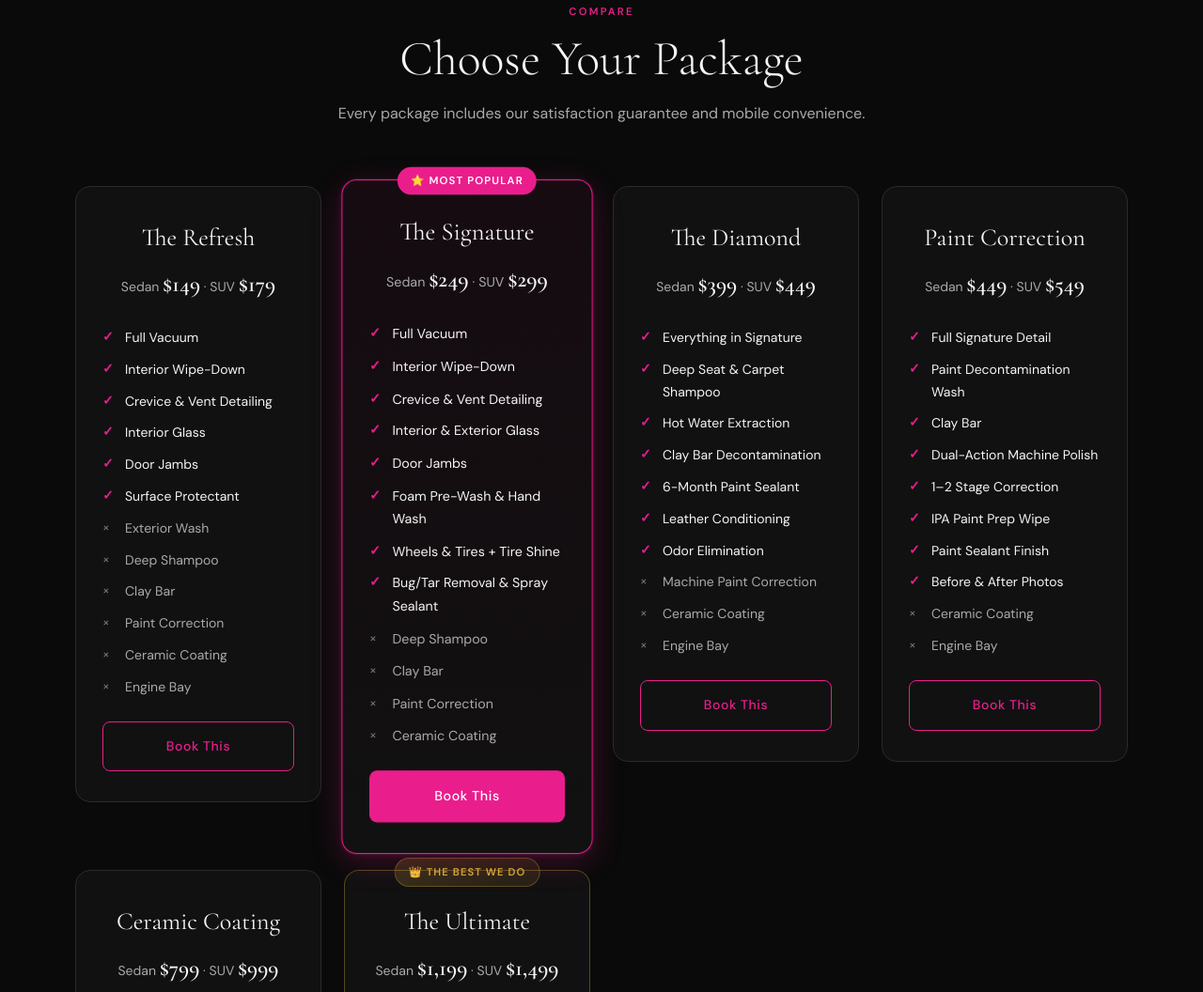
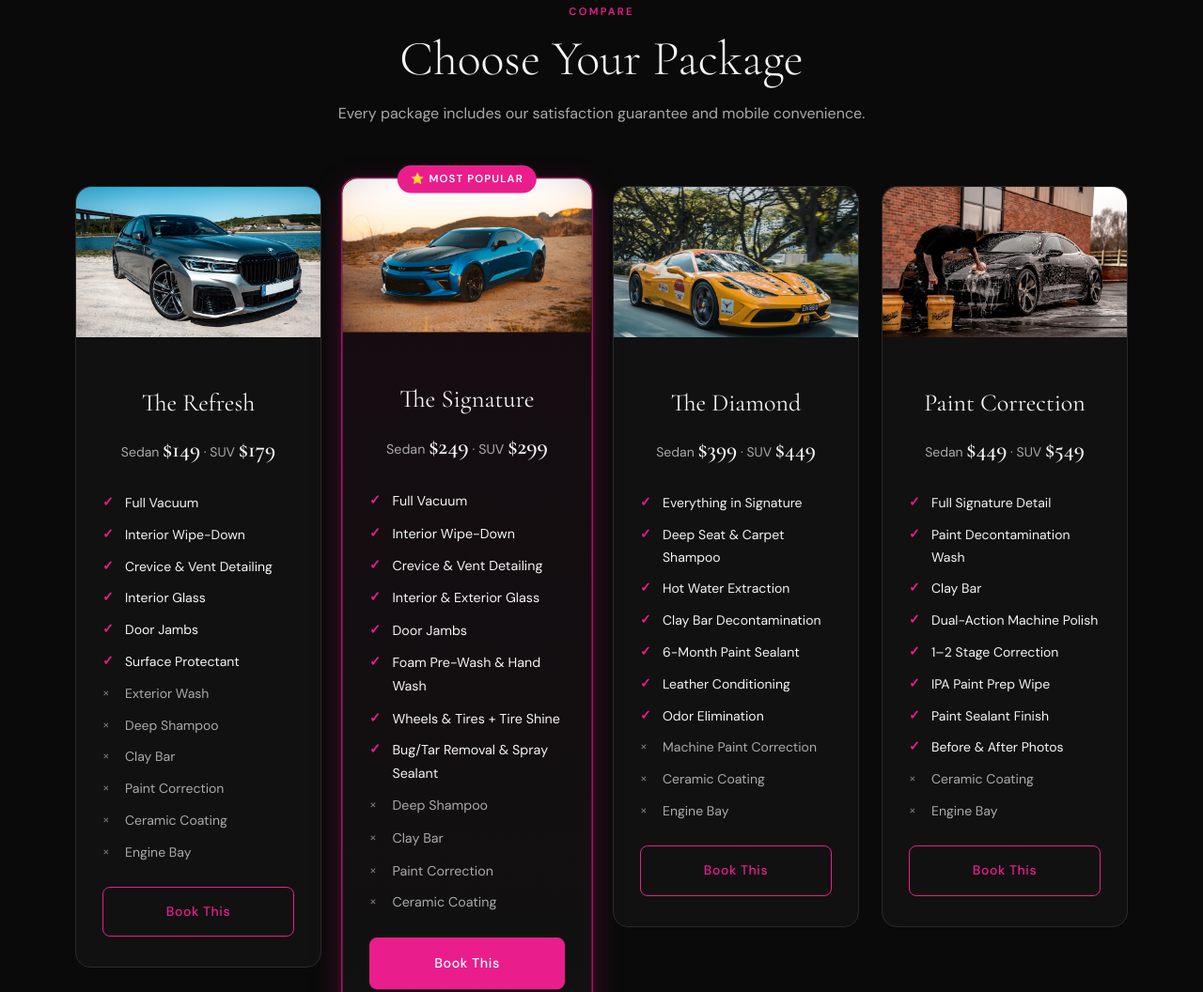
Before and after one commit to diamondtouch/diamond-touch-site, a plain HTML site: page index.html in a window 1280 px wide. Shown: the part 1315-2371 px from the top of the page at 94% size. Drawn offline with nearby package versions, Linux system fonts and the light colour scheme; a script that the page names is missing.

Commit message:
feat: add photos to top of each package comparison card

```diff
--- a/css/styles.css
+++ b/css/styles.css
@@ -955,6 +955,17 @@ input, select, textarea { font: inherit; }
   white-space: nowrap;
 }
 
+.pkg-col__photo {
+  width: calc(100% + 3.5rem);
+  margin: -2rem -1.75rem 1.5rem;
+  height: 160px;
+  background-size: cover;
+  background-position: center;
+  border-radius: var(--radius-lg) var(--radius-lg) 0 0;
+  overflow: hidden;
+  flex-shrink: 0;
+}
+
 .pkg-col__header {
   text-align: center;
 }
--- a/index.html
+++ b/index.html
@@ -145,6 +145,7 @@
       <div class="packages__table" data-animate="fade-up" style="--delay:0.1s">
 
         <div class="pkg-col">
+          <div class="pkg-col__photo" style="background-image:url('assets/services/refresh.jpg')"></div>
           <div class="pkg-col__header">
             <h3 class="pkg-col__name">The Refresh</h3>
             <p class="pkg-col__price">Sedan <strong>$149</strong> · SUV <strong>$179</strong></p>
@@ -168,6 +169,7 @@
 
         <div class="pkg-col pkg-col--featured">
           <div class="pkg-col__badge">⭐ Most Popular</div>
+          <div class="pkg-col__photo" style="background-image:url('assets/services/signature.jpg')"></div>
           <div class="pkg-col__header">
             <h3 class="pkg-col__name">The Signature</h3>
             <p class="pkg-col__price">Sedan <strong>$249</strong> · SUV <strong>$299</strong></p>
@@ -190,6 +192,7 @@
         </div>
 
         <div class="pkg-col">
+          <div class="pkg-col__photo" style="background-image:url('assets/services/diamond.jpg')"></div>
           <div class="pkg-col__header">
             <h3 class="pkg-col__name">The Diamond</h3>
             <p class="pkg-col__price">Sedan <strong>$399</strong> · SUV <strong>$449</strong></p>
@@ -210,6 +213,7 @@
         </div>
 
         <div class="pkg-col">
+          <div class="pkg-col__photo" style="background-image:url('assets/services/paint-correction.jpg')"></div>
           <div class="pkg-col__header">
             <h3 class="pkg-col__name">Paint Correction</h3>
             <p class="pkg-col__price">Sedan <strong>$449</strong> · SUV <strong>$549</strong></p>
@@ -230,6 +234,7 @@
         </div>
 
         <div class="pkg-col">
+          <div class="pkg-col__photo" style="background-image:url('assets/services/ceramic.jpg')"></div>
           <div class="pkg-col__header">
             <h3 class="pkg-col__name">Ceramic Coating</h3>
             <p class="pkg-col__price">Sedan <strong>$799</strong> · SUV <strong>$999</strong></p>
@@ -250,6 +255,7 @@
 
         <div class="pkg-col pkg-col--flagship">
           <div class="pkg-col__badge pkg-col__badge--gold">👑 THE BEST WE DO</div>
+          <div class="pkg-col__photo" style="background-image:url('assets/services/ultimate.jpg')"></div>
           <div class="pkg-col__header">
             <h3 class="pkg-col__name">The Ultimate</h3>
             <p class="pkg-col__price">Sedan <strong>$1,199</strong> · SUV <strong>$1,499</strong></p>
```
